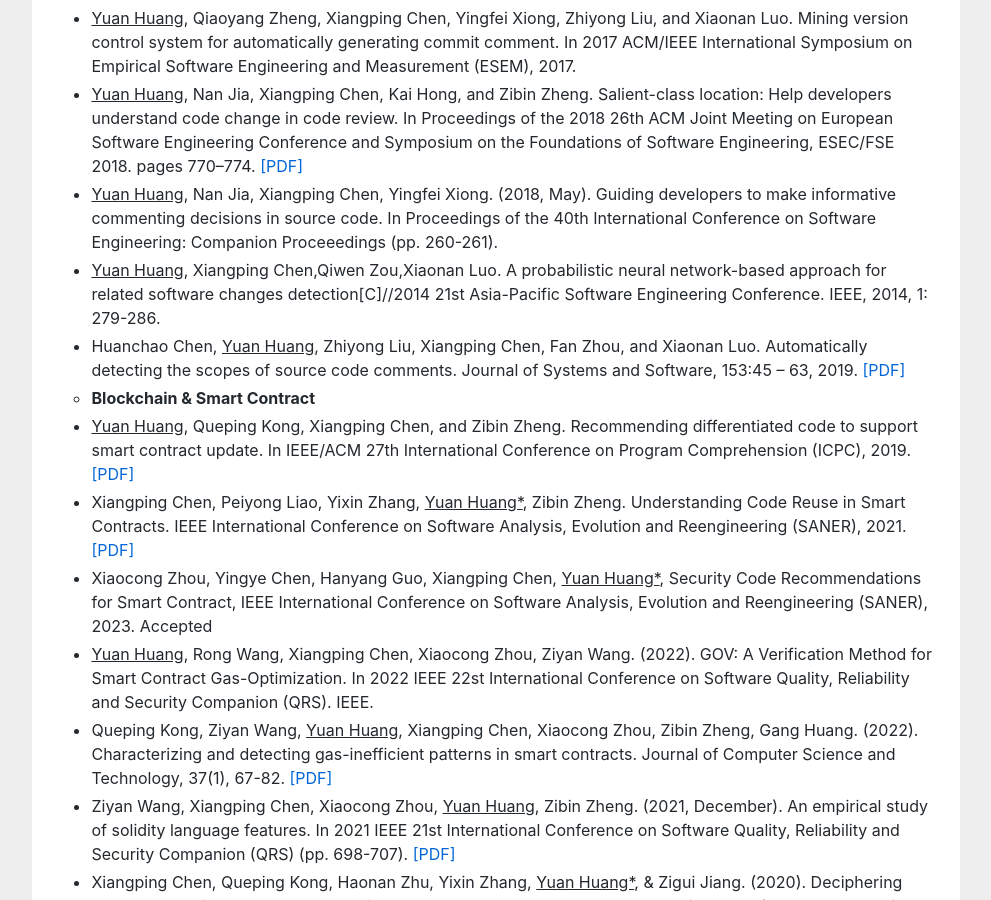
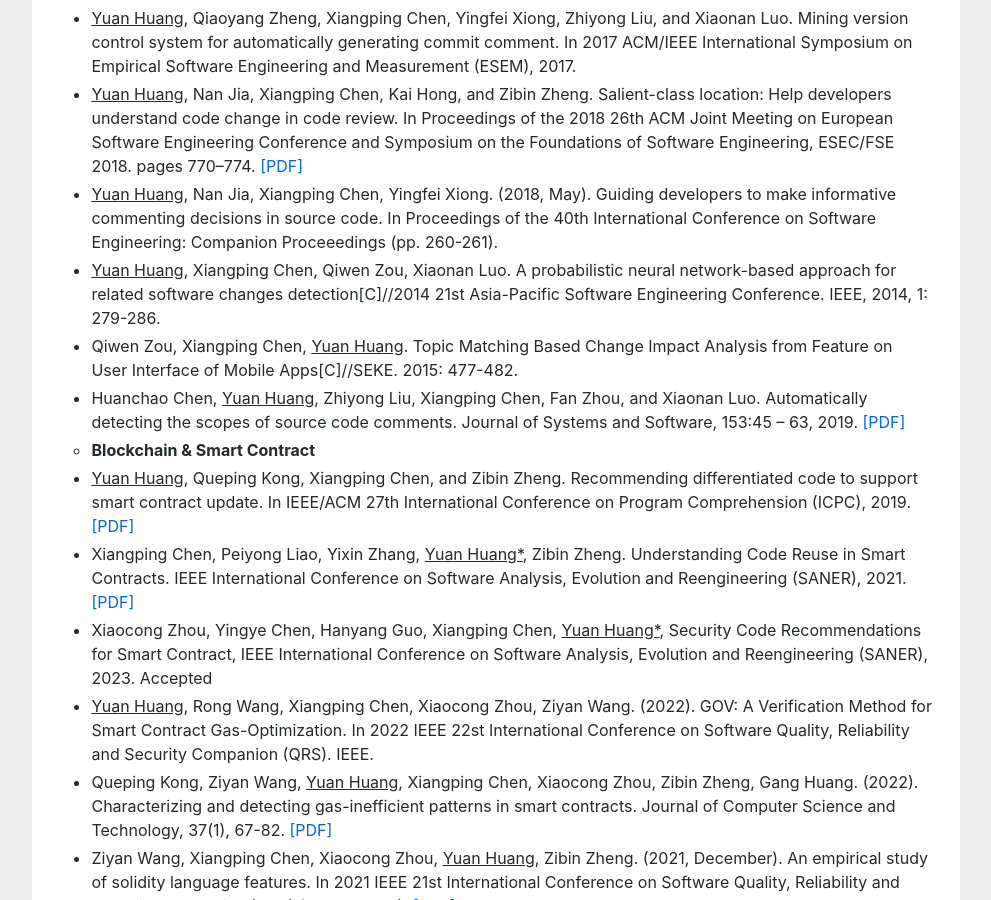
Before and after one commit to huangyuan-hy/huangyuan-hy.github.io, a Jekyll site: the page index.html, which Jekyll copies as it is, in a window 1280 px wide and 900 px high, scrolled down 1593 px. Shown: the whole window, without its empty margins (144-1135 px from the left). Built offline with Jekyll 4.4.1, drawn with Linux system fonts in a browser that asks for light colours.

Commit message:
Update index.html

```diff
--- a/index.html
+++ b/index.html
@@ -101,7 +101,8 @@ gtag('config', 'UA-158965281-1');
 <li><u>Yuan Huang</u>, Qiaoyang Zheng, Xiangping Chen, Yingfei Xiong, Zhiyong Liu, and Xiaonan Luo. Mining version control system for automatically generating commit comment. In 2017 ACM/IEEE International Symposium on Empirical Software Engineering and Measurement (ESEM), 2017.</li>
 <li><u>Yuan Huang</u>, Nan Jia, Xiangping Chen, Kai Hong, and Zibin Zheng. Salient-class location: Help developers understand code change in code review. In Proceedings of the 2018 26th ACM Joint Meeting on European Software Engineering Conference and Symposium on the Foundations of Software Engineering, ESEC/FSE 2018. pages 770–774.  <a href="https://dl.acm.org/doi/abs/10.1145/3236024.3264841">[PDF]</a></li>
 <li><u>Yuan Huang</u>, Nan Jia, Xiangping Chen, Yingfei Xiong. (2018, May). Guiding developers to make informative commenting decisions in source code. In Proceedings of the 40th International Conference on Software Engineering: Companion Proceeedings (pp. 260-261).</li>
-<li><u>Yuan Huang</u>, Xiangping Chen,Qiwen Zou,Xiaonan Luo. A probabilistic neural network-based approach for related software changes detection[C]//2014 21st Asia-Pacific Software Engineering Conference. IEEE, 2014, 1: 279-286.</li>
+<li><u>Yuan Huang</u>, Xiangping Chen, Qiwen Zou, Xiaonan Luo. A probabilistic neural network-based approach for related software changes detection[C]//2014 21st Asia-Pacific Software Engineering Conference. IEEE, 2014, 1: 279-286.</li>
+<li>Qiwen Zou, Xiangping Chen, <u>Yuan Huang</u>. Topic Matching Based Change Impact Analysis from Feature on User Interface of Mobile Apps[C]//SEKE. 2015: 477-482.</li>
 <li>Huanchao Chen, <u>Yuan Huang</u>, Zhiyong Liu, Xiangping Chen, Fan Zhou, and Xiaonan Luo. Automatically detecting the scopes of source code comments. Journal of Systems and Software, 153:45 – 63, 2019. <a href="https://www.sciencedirect.com/science/article/pii/S016412121930055X">[PDF]</a></li>
 
 
```
